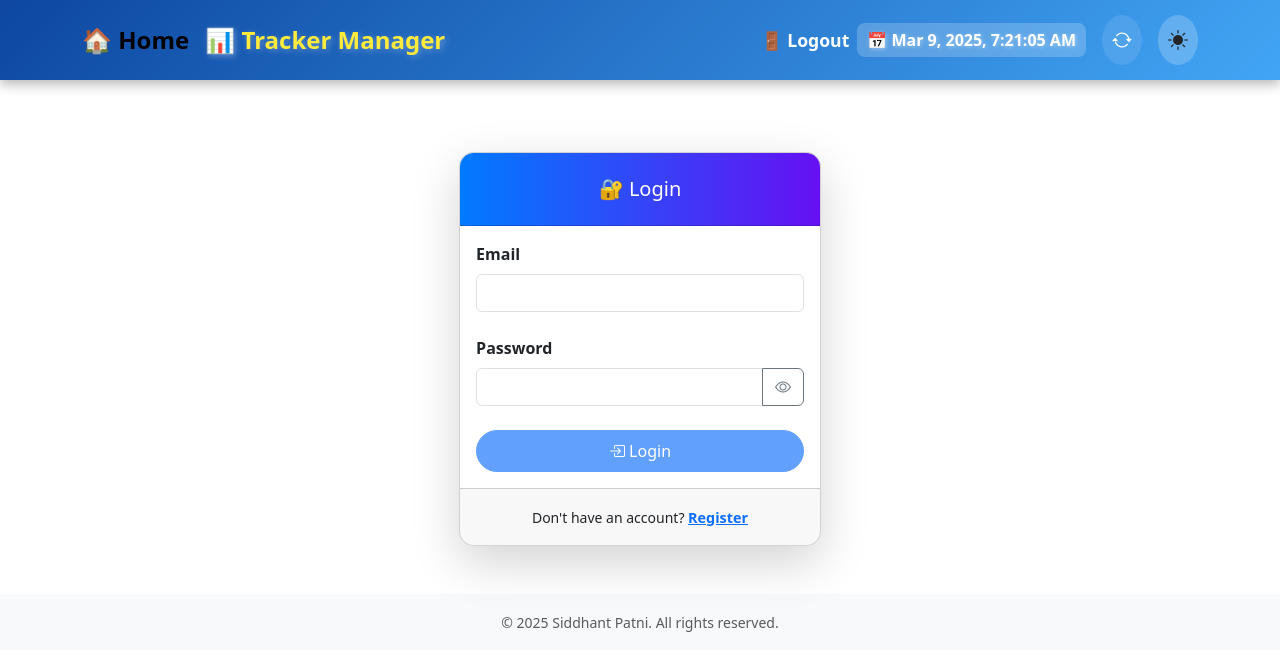
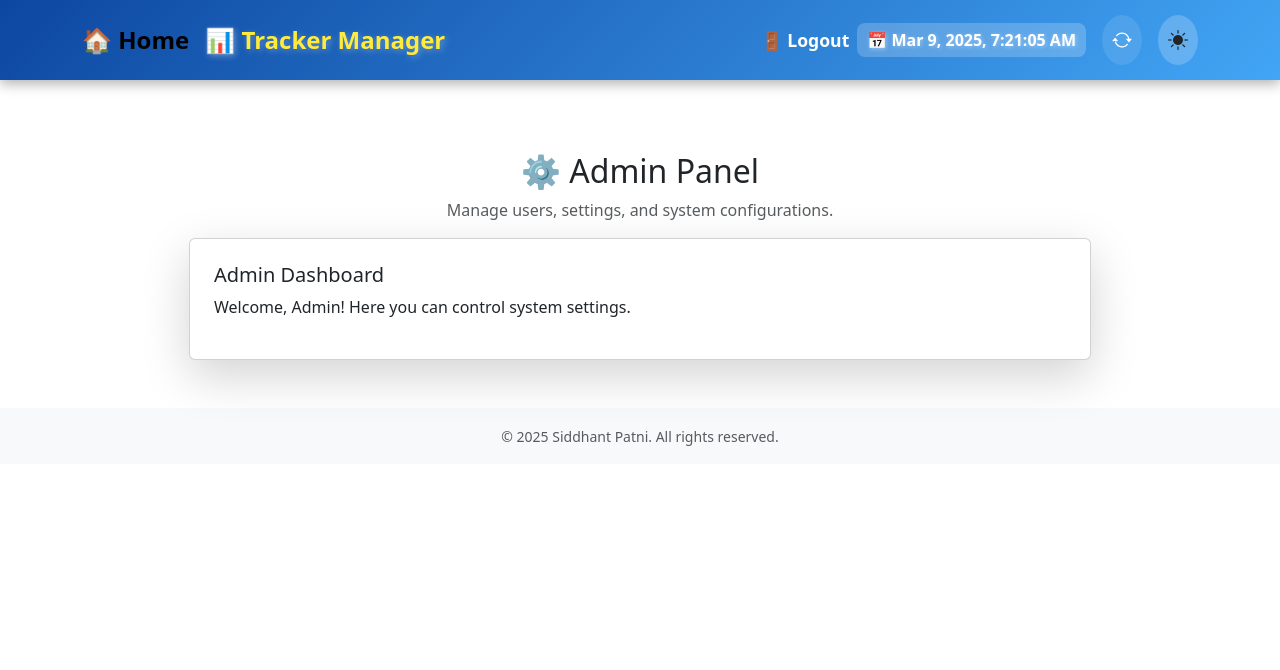
Before and after one commit to siddhantpatni0407/angular-tracker-manager-ui, an Angular app: page /admin-panel in a window 1280 px wide. Before the commit this address led to /login. Shown: the top 670 px of the page. Built offline with nearby package versions, Linux system fonts and the light colour scheme; sample sign-in values are in the browser's storage.

Commit message:
Added Admin panel
Added Admin panel

```diff
--- a/src/app/app-routing.module.ts
+++ b/src/app/app-routing.module.ts
@@ -2,6 +2,7 @@ import { NgModule } from '@angular/core';
 import { RouterModule, Routes } from '@angular/router';
 import { LoginComponent } from './components/auth/login/login.component';
 import { RegisterComponent } from './components/auth/register/register.component';
+import { AdminPanelComponent } from './components/admin-panel/admin-panel.component';
 import { DashboardComponent } from './components/dashboard/dashboard.component';
 import { AuthGuard } from './guards/auth.guard';
 import { MedicalTrackerComponent } from './components/medical-tracker/medical-tracker.component';
@@ -14,6 +15,7 @@ const routes: Routes = [
   { path: '', redirectTo: '/login', pathMatch: 'full' },
   { path: 'login', component: LoginComponent },
   { path: 'register', component: RegisterComponent },
+  { path: 'admin-panel', component: AdminPanelComponent, canActivate: [AuthGuard] },
   { path: 'dashboard', component: DashboardComponent, canActivate: [AuthGuard] },
   { path: 'medical-tracker', component: MedicalTrackerComponent, canActivate: [AuthGuard] },
   { path: 'vehicle-tracker', component: VehicleTrackerComponent, canActivate: [AuthGuard] },
--- a/src/app/app.module.ts
+++ b/src/app/app.module.ts
@@ -6,6 +6,7 @@ import { AppComponent } from './app.component';
 import { NavbarComponent } from './navbar/navbar.component';
 import { LoginComponent } from './components/auth/login/login.component';
 import { RegisterComponent } from './components/auth/register/register.component';
+import { AdminPanelComponent } from './components/admin-panel/admin-panel.component';
 import { DashboardComponent } from './components/dashboard/dashboard.component';
 import { MedicalTrackerComponent } from './components/medical-tracker/medical-tracker.component';
 import { VehicleTrackerComponent } from './components/vehicle-tracker/vehicle-tracker.component';
@@ -22,6 +23,7 @@ import { ReactiveFormsModule } from '@angular/forms';
     NavbarComponent,
     LoginComponent,
     RegisterComponent,
+    AdminPanelComponent,
     DashboardComponent,
     MedicalTrackerComponent, // Added Medical Tracker component
     VehicleTrackerComponent, // Added Vehicle Tracker component
--- a/src/app/app.routes.ts
+++ b/src/app/app.routes.ts
@@ -1,6 +1,7 @@
 import { Routes } from '@angular/router';
 import { LoginComponent } from './components/auth/login/login.component';
 import { RegisterComponent } from './components/auth/register/register.component';
+import { AdminPanelComponent } from './components/admin-panel/admin-panel.component';
 import { DashboardComponent } from './components/dashboard/dashboard.component';
 import { MedicalTrackerComponent } from './components/medical-tracker/medical-tracker.component';
 import { VehicleTrackerComponent } from './components/vehicle-tracker/vehicle-tracker.component';
@@ -12,6 +13,7 @@ import { AuthGuard } from './guards/auth.guard'; // Import AuthGuard for route p
 export const appRoutes: Routes = [
   { path: 'login', component: LoginComponent },
   { path: 'register', component: RegisterComponent },
+  { path: 'admin-panel', component: AdminPanelComponent, canActivate: [AuthGuard] },
   { path: 'dashboard', component: DashboardComponent, canActivate: [AuthGuard] },
   { path: 'medical-tracker', component: MedicalTrackerComponent, canActivate: [AuthGuard] },
   { path: 'vehicle-tracker', component: VehicleTrackerComponent, canActivate: [AuthGuard] },
--- /dev/null
+++ b/src/app/components/admin-panel/admin-panel.component.html
@@ -0,0 +1 @@
+<p>admin-control works!</p>
--- /dev/null
+++ b/src/app/components/admin-panel/admin-panel.component.ts
@@ -0,0 +1,20 @@
+import { Component } from '@angular/core';
+import { CommonModule } from '@angular/common';
+
+@Component({
+  selector: 'app-admin-panel',
+  standalone: true,
+  imports: [CommonModule],
+  template: `
+    <div class="container mt-5">
+      <h2 class="text-center">⚙️ Admin Panel</h2>
+      <p class="text-muted text-center">Manage users, settings, and system configurations.</p>
+      <div class="card p-4 shadow-lg">
+        <h5>Admin Dashboard</h5>
+        <p>Welcome, Admin! Here you can control system settings.</p>
+      </div>
+    </div>
+  `,
+  styleUrls: ['./admin-panel.component.css']
+})
+export class AdminPanelComponent {}
```
Also changed, not shown: src/app/components/admin-panel/admin-panel.component.css (added), 1 other file (tests, documents, lock files or other folders).
